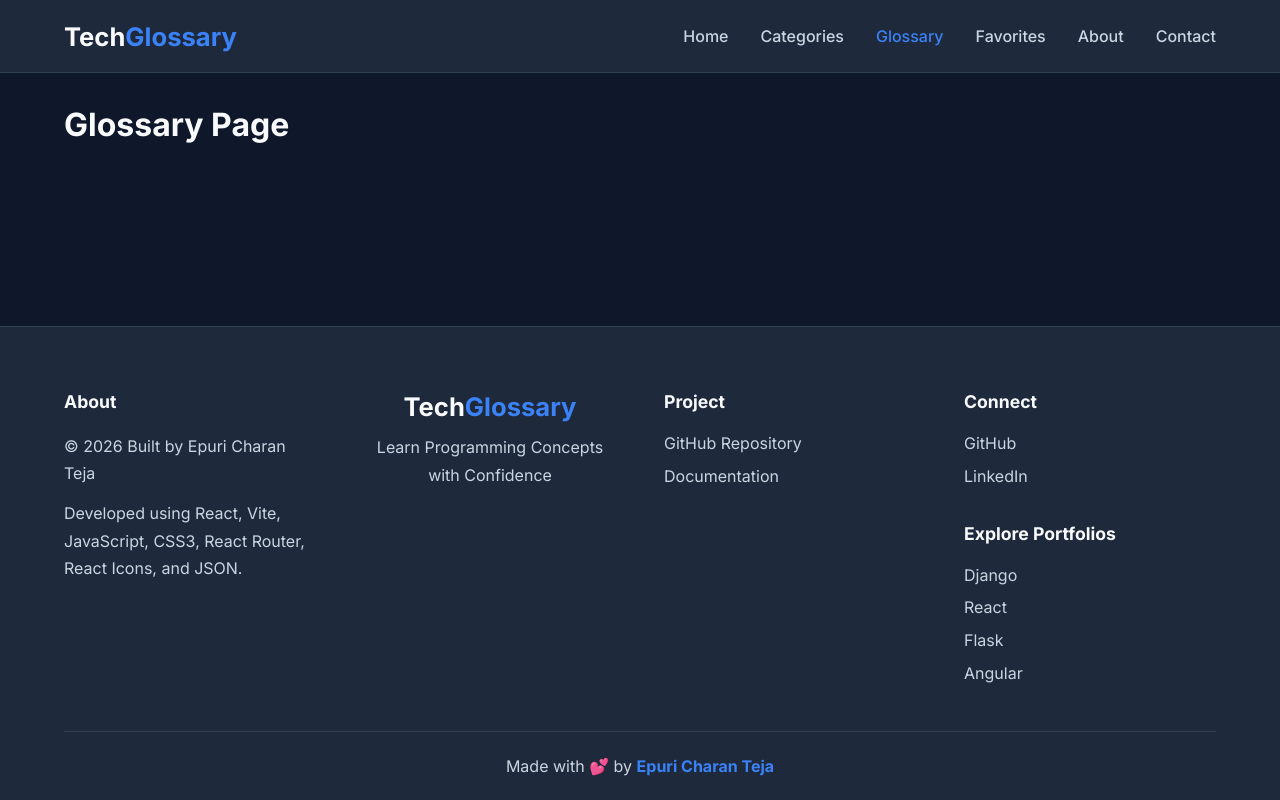
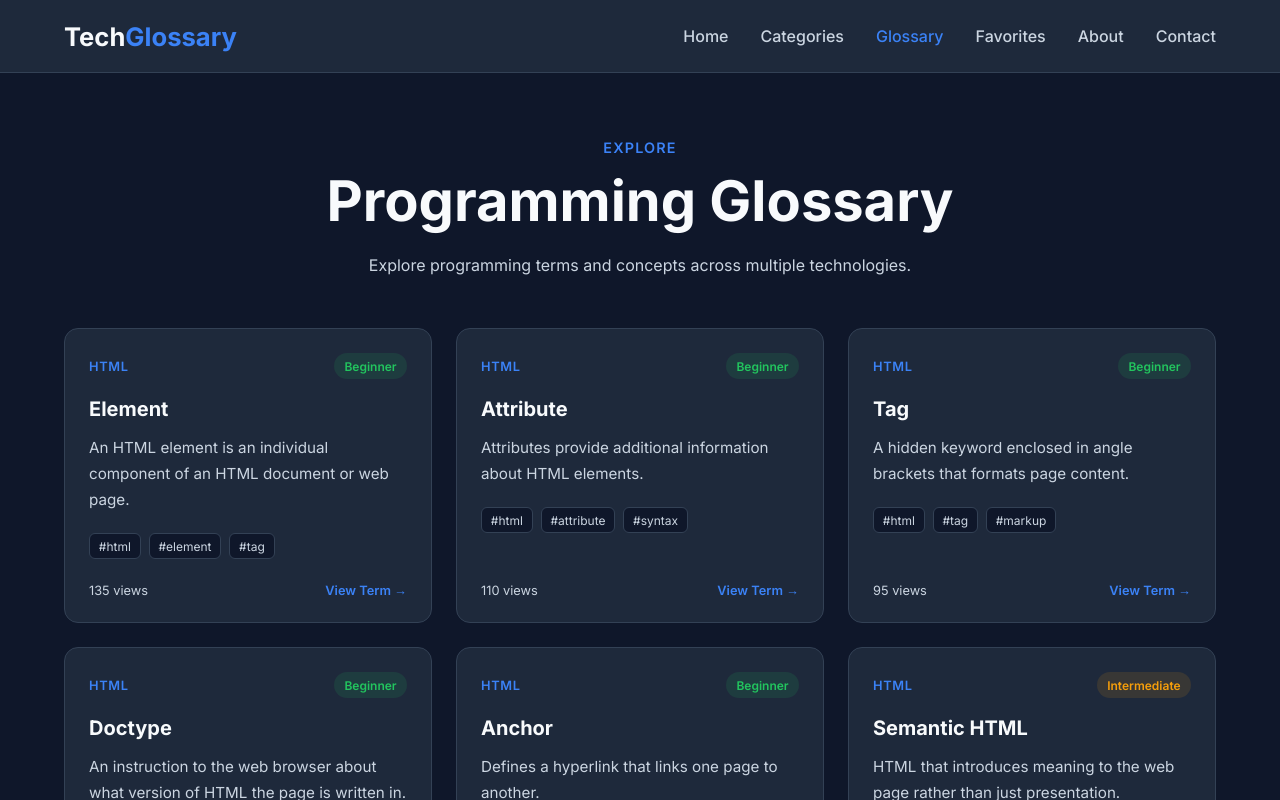
Before and after one commit to charanepuri/tech-glossary-hub-react, a React (Vite) app: page /glossary in a window 1280 px wide. Shown: the top 800 px of the page. Built offline with nearby package versions, Linux system fonts and the light colour scheme.

Commit message:
Create glossary listing module

```diff
--- /dev/null
+++ b/src/components/glossary/GlossaryCard.css
@@ -0,0 +1,126 @@
+.glossary-card {
+  display: flex;
+  flex-direction: column;
+
+  min-height: 270px;
+
+  padding: 1.5rem;
+
+  background: var(--surface-color);
+  border: 1px solid var(--border-color);
+  border-radius: 14px;
+
+  transition: var(--transition);
+}
+
+.glossary-card:hover {
+  transform: translateY(-4px);
+  border-color: var(--primary-color);
+}
+
+.glossary-card-top {
+  display: flex;
+  align-items: center;
+  justify-content: space-between;
+
+  gap: 1rem;
+
+  margin-bottom: 1rem;
+}
+
+.glossary-category {
+  color: var(--primary-color);
+
+  font-size: 0.8rem;
+  font-weight: 600;
+
+  text-transform: uppercase;
+  letter-spacing: 0.05em;
+}
+
+.glossary-difficulty {
+  flex-shrink: 0;
+
+  padding: 0.35rem 0.65rem;
+
+  border-radius: 999px;
+
+  font-size: 0.75rem;
+  font-weight: 600;
+}
+
+.glossary-difficulty.beginner {
+  background: rgba(34, 197, 94, 0.12);
+  color: var(--success-color);
+}
+
+.glossary-difficulty.intermediate {
+  background: rgba(245, 158, 11, 0.12);
+  color: var(--warning-color);
+}
+
+.glossary-difficulty.advanced {
+  background: rgba(239, 68, 68, 0.12);
+  color: var(--danger-color);
+}
+
+.glossary-card h3 {
+  margin-bottom: 0.75rem;
+
+  font-size: 1.25rem;
+  line-height: 1.4;
+}
+
+.glossary-definition {
+  color: var(--text-secondary);
+
+  font-size: 0.95rem;
+  line-height: 1.7;
+}
+
+.glossary-tags {
+  display: flex;
+  flex-wrap: wrap;
+
+  gap: 0.5rem;
+
+  margin-top: 1.25rem;
+}
+
+.glossary-tags span {
+  padding: 0.3rem 0.55rem;
+
+  background: var(--bg-color);
+  color: var(--text-secondary);
+
+  border: 1px solid var(--border-color);
+  border-radius: 6px;
+
+  font-size: 0.75rem;
+}
+
+.glossary-card-footer {
+  display: flex;
+  justify-content: space-between;
+
+  gap: 1rem;
+
+  margin-top: auto;
+  padding-top: 1.5rem;
+
+  color: var(--text-secondary);
+
+  font-size: 0.8rem;
+}
+
+.glossary-card-footer span:last-child {
+  color: var(--primary-color);
+  font-weight: 600;
+}
+
+@media (max-width: 576px) {
+  .glossary-card-top {
+    align-items: flex-start;
+    flex-direction: column;
+  }
+}
--- /dev/null
+++ b/src/components/glossary/GlossaryCard.jsx
@@ -0,0 +1,48 @@
+import { Link } from "react-router-dom";
+
+import "./GlossaryCard.css";
+
+function GlossaryCard({ term, categoryName }) {
+  return (
+    <Link
+      to={`/term/${term.slug}`}
+      className="glossary-card"
+    >
+      <div className="glossary-card-top">
+        <span className="glossary-category">
+          {categoryName}
+        </span>
+
+        <span
+          className={`glossary-difficulty ${term.difficulty
+            .toLowerCase()
+            .replace(" ", "-")}`}
+        >
+          {term.difficulty}
+        </span>
+      </div>
+
+      <h3>{term.title}</h3>
+
+      <p className="glossary-definition">
+        {term.definition}
+      </p>
+
+      <div className="glossary-tags">
+        {term.tags.slice(0, 3).map((tag) => (
+          <span key={tag}>
+            #{tag}
+          </span>
+        ))}
+      </div>
+
+      <div className="glossary-card-footer">
+        <span>{term.views} views</span>
+
+        <span>View Term →</span>
+      </div>
+    </Link>
+  );
+}
+
+export default GlossaryCard;
--- /dev/null
+++ b/src/pages/Glossary.css
@@ -0,0 +1,59 @@
+.glossary-page {
+  padding: 2rem 0 5rem;
+}
+
+.glossary-header {
+  max-width: 750px;
+
+  margin: 0 auto 3rem;
+
+  text-align: center;
+}
+
+.glossary-header > span {
+  display: inline-block;
+
+  margin-bottom: 0.75rem;
+
+  color: var(--primary-color);
+
+  font-size: 0.9rem;
+  font-weight: 600;
+
+  text-transform: uppercase;
+  letter-spacing: 0.08em;
+}
+
+.glossary-header h1 {
+  margin-bottom: 1rem;
+
+  font-size: clamp(2rem, 5vw, 3.5rem);
+
+  line-height: 1.2;
+}
+
+.glossary-header p {
+  color: var(--text-secondary);
+
+  line-height: 1.8;
+}
+
+.glossary-grid {
+  display: grid;
+
+  grid-template-columns: repeat(3, minmax(0, 1fr));
+
+  gap: 1.5rem;
+}
+
+@media (max-width: 992px) {
+  .glossary-grid {
+    grid-template-columns: repeat(2, minmax(0, 1fr));
+  }
+}
+
+@media (max-width: 576px) {
+  .glossary-grid {
+    grid-template-columns: 1fr;
+  }
+}
--- a/src/pages/Glossary.jsx
+++ b/src/pages/Glossary.jsx
@@ -1,10 +1,63 @@
+import htmlData from "../data/html.json";
+import cssData from "../data/css.json";
+import javascriptData from "../data/javascript.json";
+import reactData from "../data/react.json";
+import typescriptData from "../data/typescript.json";
+import categoriesData from "../data/categories.json";
+
 import Container from "../components/common/Container";
+import GlossaryCard from "../components/glossary/GlossaryCard";
+
+import "./Glossary.css";
+
+const glossaryData = [
+  htmlData,
+  cssData,
+  javascriptData,
+  reactData,
+  typescriptData,
+];
 
 function Glossary() {
+  const categories = categoriesData.categories;
+
+  const allTerms = glossaryData.flatMap(
+    (data) => data.terms
+  );
+
+  const getCategoryName = (categoryId) => {
+    const category = categories.find(
+      (item) => item.id === categoryId
+    );
+
+    return category?.name || "Unknown";
+  };
+
   return (
-    <Container>
-      <h1>Glossary Page</h1>
-    </Container>
+    <section className="glossary-page">
+      <Container>
+        <div className="glossary-header">
+          <span>Explore</span>
+
+          <h1>Programming Glossary</h1>
+
+          <p>
+            Explore programming terms and concepts across
+            multiple technologies.
+          </p>
+        </div>
+
+        <div className="glossary-grid">
+          {allTerms.map((term) => (
+            <GlossaryCard
+              key={`${term.categoryId}-${term.id}`}
+              term={term}
+              categoryName={getCategoryName(term.categoryId)}
+            />
+          ))}
+        </div>
+      </Container>
+    </section>
   );
 }
 
```
